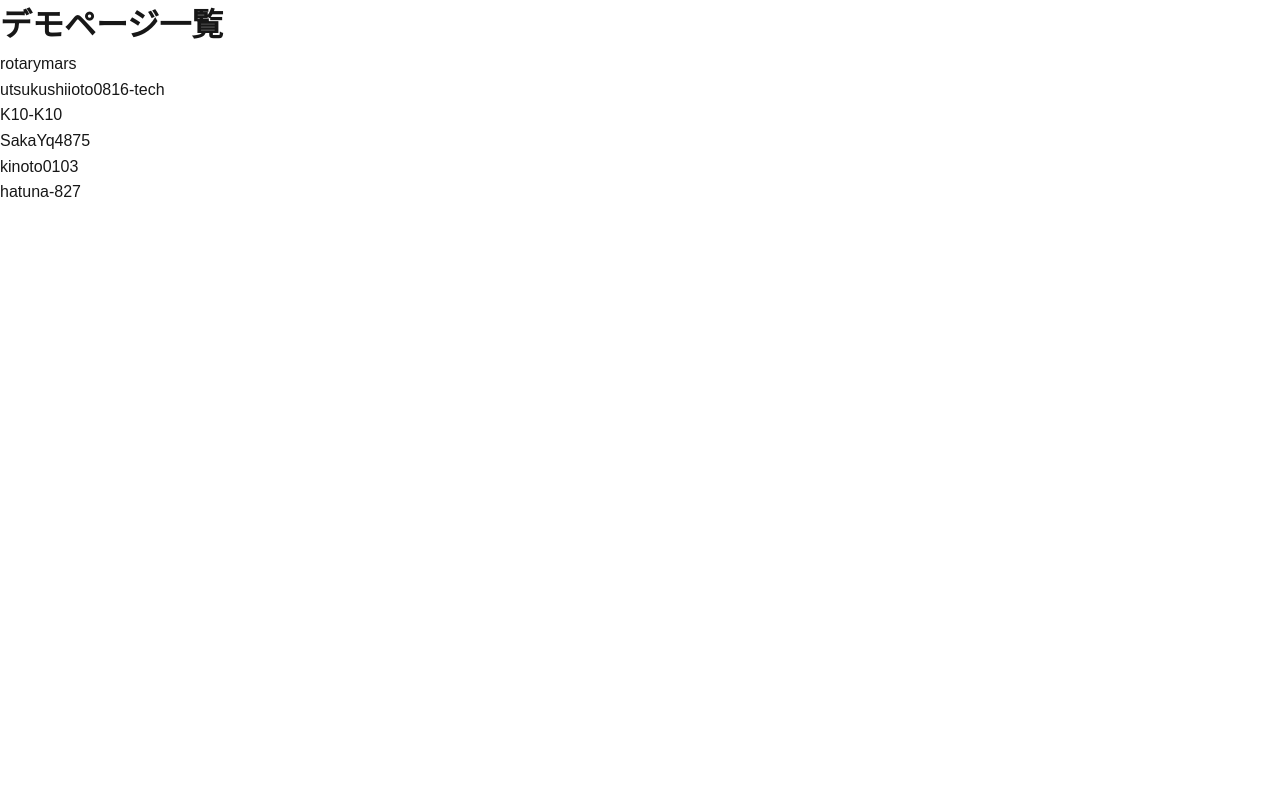
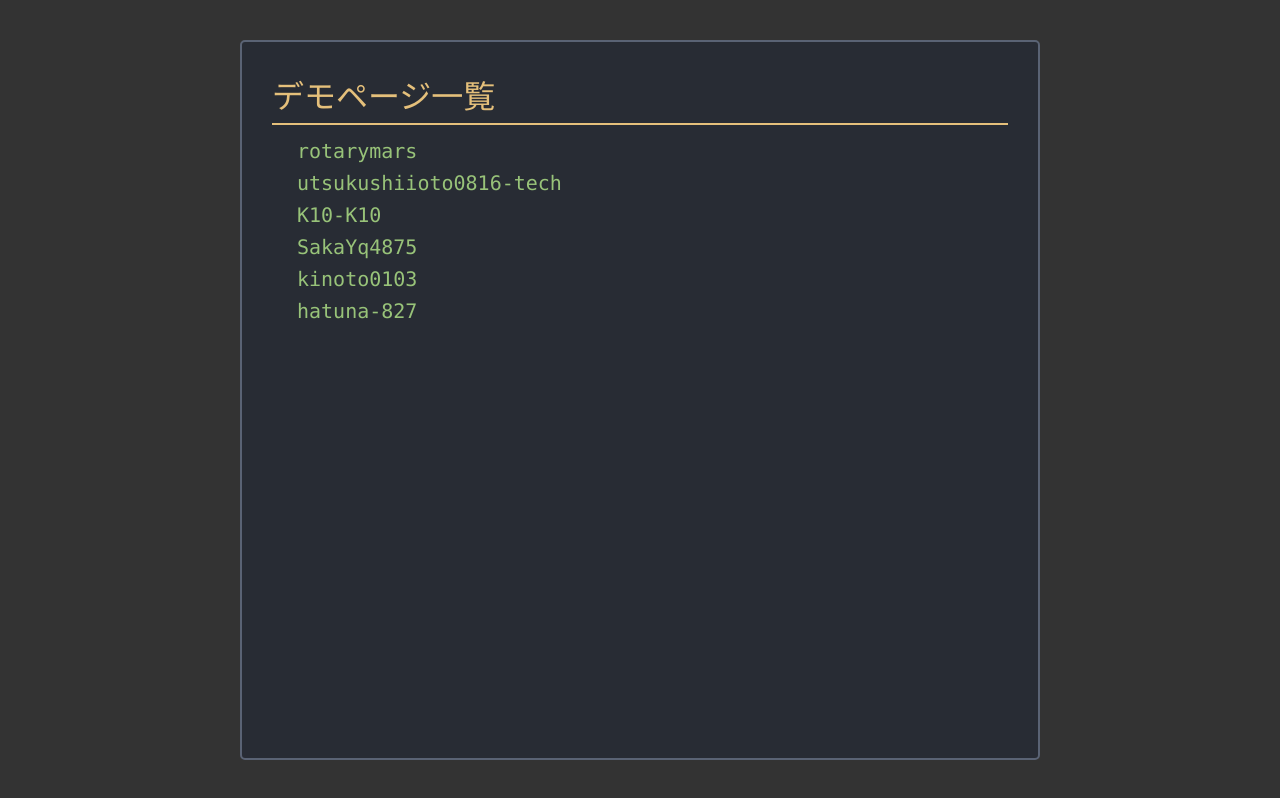
Before and after one commit to KSS-IT-Committee/KSS-IT-Committee.github.io, a Next.js app: page /demo in a window 1280 px wide. Built offline with nearby package versions, Linux system fonts and the light colour scheme.

Commit message:
add demo css

```diff
--- /dev/null
+++ b/src/app/demo/demo.module.css
@@ -0,0 +1,84 @@
+.container {
+  display: flex;
+  justify-content: center;
+  background-color: #333;
+  height: 100vh;
+}
+
+.wrapper {
+  display: block;
+  margin: 40px;
+  padding: 30px;
+  height: calc(100% - 80px);
+  width: 800px;
+  max-width: 800px;
+  font-family: Consolas, 'M PLUS Rounded 1c';
+  color: #dcdfe4;
+  background-color: #282c34;
+  border-radius: 5px;
+  border: solid 2px #5a6374;
+  overflow: hidden;
+}
+
+.title {
+  height: 53px;
+  color: #e5c07b;
+  font-size: 32px;
+  border-bottom: solid 2px #e5c07b;
+}
+
+.content {
+  margin-top: 10px;
+  height: calc(100% - 63px);
+  overflow: auto;
+  white-space: pre;
+  scrollbar-color: #61afef #0000;
+}
+
+.link {
+  position: relative;
+  padding-left: 25px;
+  font-size: 20px;
+}
+
+.link::before {
+  content: '>';
+  display: none;
+  position: absolute;
+  left: 3px;
+}
+
+.link:hover::before,
+.link:focus::before {
+  display: block;
+}
+
+.link span {
+  color: #e06c75;
+}
+
+.link a {
+  color: #98c379;
+}
+
+@media (max-width: 600px) {
+  .wrapper {
+    margin: 20px;
+    padding: 20px;
+    height: calc(100% - 40px);
+  }
+
+  .title {
+    height: 40px;
+    font-size: 20px;
+  }
+
+  .content {
+    height: calc(100% - 40px);
+  }
+
+  .link {
+    padding-left: 17px;
+    font-size: 18px;
+  }
+}
--- a/src/app/demo/page.tsx
+++ b/src/app/demo/page.tsx
@@ -1,5 +1,11 @@
-import styles from "@/styles/base.module.css";
+import styles from "./demo.module.css";
 import DynamicLink from "@/components/DynamicLink";
+import { M_PLUS_Rounded_1c } from 'next/font/google';
+
+const MPLUSRounded1c = M_PLUS_Rounded_1c({
+  weight: '400',
+  preload: false
+});
 
 /**
  * Render a static page that lists available demo pages.
@@ -8,18 +14,20 @@ import DynamicLink from "@/components/DynamicLink";
  *
  * @returns A JSX fragment containing the heading and a list of `DynamicLink` items for each demo page.
  */
-export default function Page() {
+export default function DemoPage() {
   return (
-    <>
-      <h1>デモページ一覧</h1>
-      <ul>
-        <li><DynamicLink link="/demo/rotarymars">rotarymars</DynamicLink></li>
-        <li><DynamicLink link="/demo/utsukushiioto0816-tech">utsukushiioto0816-tech</DynamicLink></li>
-        <li><DynamicLink link="/demo/K10-K10">K10-K10</DynamicLink></li>
-        <li><DynamicLink link="/demo/SakaYq4875">SakaYq4875</DynamicLink></li>
-        <li><DynamicLink link="/demo/kinoto0103">kinoto0103</DynamicLink></li>
-        <li><DynamicLink link="/demo/hatuna-827">hatuna-827</DynamicLink></li>
-      </ul>
-    </>
+    <div className={styles.container}>
+      <div className={styles.wrapper}>
+        <div className={styles.title}>デモページ一覧</div>
+        <div className={styles.content}>
+          <div className={styles.link}><DynamicLink link="/demo/rotarymars">rotarymars</DynamicLink></div>
+          <div className={styles.link}><DynamicLink link="/demo/utsukushiioto0816-tech">utsukushiioto0816-tech</DynamicLink></div>
+          <div className={styles.link}><DynamicLink link="/demo/K10-K10">K10-K10</DynamicLink></div>
+          <div className={styles.link}><DynamicLink link="/demo/SakaYq4875">SakaYq4875</DynamicLink></div>
+          <div className={styles.link}><DynamicLink link="/demo/kinoto0103">kinoto0103</DynamicLink></div>
+          <div className={styles.link}><DynamicLink link="/demo/hatuna-827">hatuna-827</DynamicLink></div>
+        </div>
+      </div>
+    </div>
   );
 }
```
